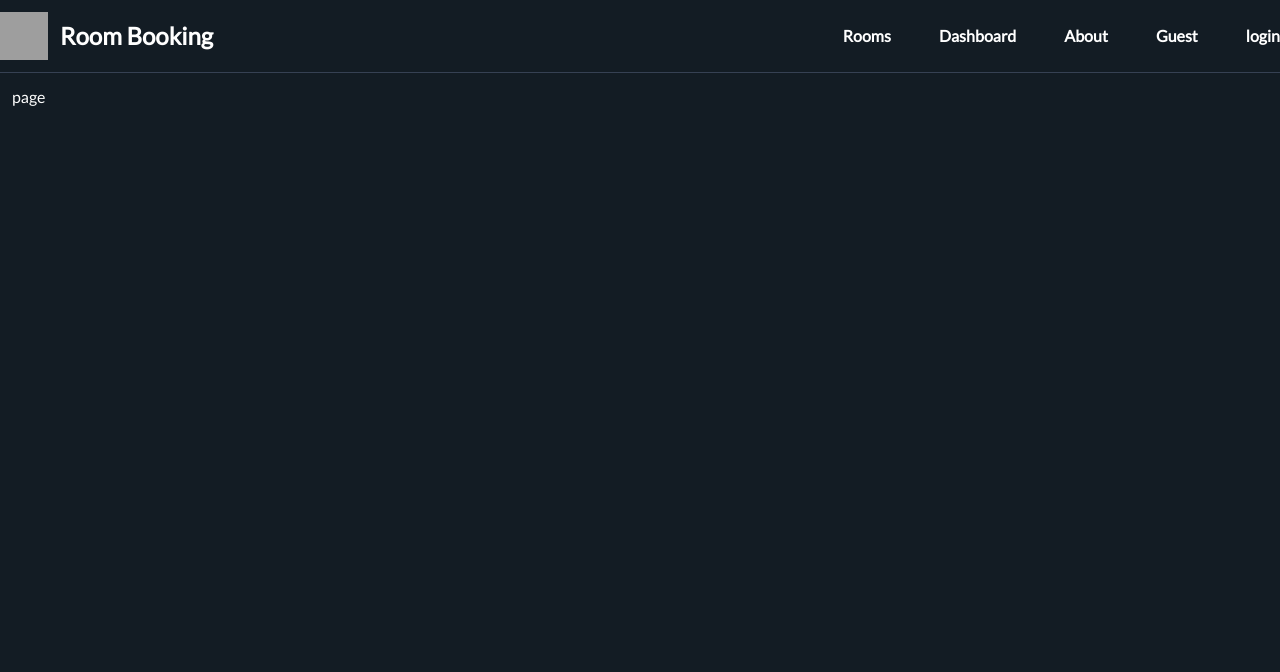
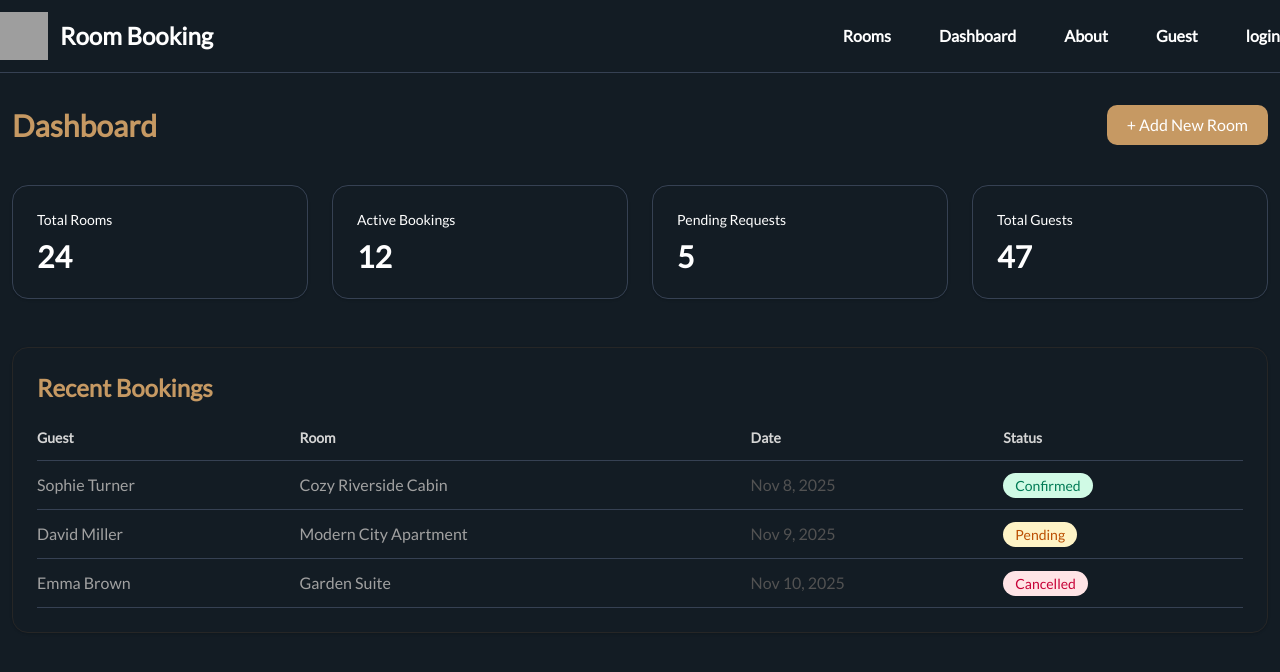
Before and after one commit to smashfakuddin/book-cabin, a Next.js app: page /dashboard in a window 1280 px wide. Shown: the top 672 px of the page. Built offline with nearby package versions, Linux system fonts and the light colour scheme; no server answers; grey boxes are pictures that could not be loaded.

Commit message:
dashboard design added

```diff
--- a/app/dashboard/page.tsx
+++ b/app/dashboard/page.tsx
@@ -1,5 +1,107 @@
-export default function page() {
+import Link from "next/link";
+
+export default function DashboardPage() {
+  const stats = [
+    { id: 1, title: "Total Rooms", value: 24 },
+    { id: 2, title: "Active Bookings", value: 12 },
+    { id: 3, title: "Pending Requests", value: 5 },
+    { id: 4, title: "Total Guests", value: 47 },
+  ];
+
+  const recentBookings = [
+    {
+      id: 1,
+      guest: "Sophie Turner",
+      room: "Cozy Riverside Cabin",
+      date: "Nov 8, 2025",
+      status: "Confirmed",
+    },
+    {
+      id: 2,
+      guest: "David Miller",
+      room: "Modern City Apartment",
+      date: "Nov 9, 2025",
+      status: "Pending",
+    },
+    {
+      id: 3,
+      guest: "Emma Brown",
+      room: "Garden Suite",
+      date: "Nov 10, 2025",
+      status: "Cancelled",
+    },
+  ];
+
   return (
-    <div className=" container mx-auto">page</div>
-  )
+    <main className="container mx-auto py-5">
+      {/* Top Bar */}
+      <header className="flex justify-between items-center mb-10 gap-4">
+        <h1 className="text-3xl font-bold text-less">Dashboard</h1>
+        <Link
+          href="/rooms/add"
+          className="bg-less text-white px-5 py-2 rounded-lg font-medium hover:bg-main transition"
+        >
+          + Add New Room
+        </Link>
+      </header>
+
+      {/* Stats Grid */}
+      <section className="grid sm:grid-cols-2 lg:grid-cols-4 gap-6 mb-12">
+        {stats.map((item) => (
+          <div
+            key={item.id}
+            className="  p-6 rounded-2xl shadow-sm hover:shadow-md transition-all border border-gray-700 "
+          >
+            <h3 className="text-sm mb-2">{item.title}</h3>
+            <p className="text-3xl font-semibold">{item.value}</p>
+          </div>
+        ))}
+      </section>
+
+      {/* Recent Bookings */}
+      <section className=" dark:bg-neutral-800 rounded-2xl shadow-sm border border-neutral-800 dark:border-neutral-700 p-6">
+        <h2 className="text-2xl font-semibold mb-6 text-less">Recent Bookings</h2>
+
+        <div className="overflow-x-auto">
+          <table className="w-full text-left border-collapse">
+            <thead>
+              <tr className="border-b border-gray-700 text-neutral-300 text-sm">
+                <th className="pb-3">Guest</th>
+                <th className="pb-3">Room</th>
+                <th className="pb-3">Date</th>
+                <th className="pb-3">Status</th>
+              </tr>
+            </thead>
+            <tbody>
+              {recentBookings.map((b) => (
+                <tr
+                  key={b.id}
+                  className="border-b border-gray-700 dark:border-neutral-700 hover:bg-neutral-900/60 cursor-pointer text-neutral-400 dark:hover:bg-neutral-800/60 transition-all duration-300"
+                >
+                  <td className="py-3 font-medium">{b.guest}</td>
+                  <td className="py-3">{b.room}</td>
+                  <td className="py-3 text-neutral-600 dark:text-neutral-300">
+                    {b.date}
+                  </td>
+                  <td className="py-3">
+                    <span
+                      className={`px-3 py-1 rounded-full text-sm font-medium ${
+                        b.status === "Confirmed"
+                          ? "bg-emerald-100 text-emerald-700 dark:bg-emerald-800/30 dark:text-emerald-300"
+                          : b.status === "Pending"
+                          ? "bg-amber-100 text-amber-700 dark:bg-amber-800/30 dark:text-amber-300"
+                          : "bg-rose-100 text-rose-700 dark:bg-rose-800/30 dark:text-rose-300"
+                      }`}
+                    >
+                      {b.status}
+                    </span>
+                  </td>
+                </tr>
+              ))}
+            </tbody>
+          </table>
+        </div>
+      </section>
+    </main>
+  );
 }
--- a/auth.ts
+++ b/auth.ts
@@ -10,53 +10,41 @@ export const { handlers, signIn, signOut, auth } = NextAuth({
   },
   providers: [
     Credentials({
-      // You can specify which fields should be submitted, by adding keys to the `credentials` object.
-      // e.g. domain, username, password, 2FA token, etc.
       credentials: {
         email: {},
         password: {},
       },
       authorize: async (credentials) => {
-        if (credentials == null) return null;
+        if (!credentials?.email || !credentials?.password) return null;
 
-        try {
-          await dbConnect();
-          const user = await User.findOne({ email: credentials?.email }).lean();
+        const user = await User.findOne({ email: credentials.email });
 
-          if (user) {
-            const isMatch = await bcrypt.compare(
-              credentials?.password,
-              user.password
-            );
+        if (!user) return null;
 
-            if (isMatch) {
-              const { password, ...rest } = user;
-              return rest;
-            } else {
-              console.error("password mismatch");
-              throw new Error("Check your password");
-            }
-          } else {
-            console.error("User not found");
-            throw new Error("User not found");
-          }
-        } catch (err) {
-          console.error(err);
-          return null;
-        }
+        const isMatch = await bcrypt.compare(
+          credentials.password as string,
+          user.password
+        );
+
+        if (!isMatch) throw new Error("Invalid password");
+
+        const { password, _id, ...rest } = user.toObject();
+        return { id: _id.toString(), ...rest };
       },
     }),
   ],
   callbacks: {
     async jwt({ token, user }) {
-      if (user) {
-        token.id = user._id.toString();
+      if (user && "_id" in user) {
+        token.id = (user as any)._id.toString();
       }
       return token;
     },
+
     async session({ session, token }) {
-      session.user.id = token.id;
-
+      if (session.user && token.id) {
+        (session.user as any).id = token.id;
+      }
       return session;
     },
   },
--- a/components/common/Navbar.tsx
+++ b/components/common/Navbar.tsx
@@ -40,7 +40,7 @@ export default async function Navbar() {
             About
           </Link>
           <Link
-            href={"/rooms"}
+            href={"/guest"}
             className=" hover:text-less transition-colors duration-300"
           >
             Guest
--- a/db/dbConnect.js
+++ b/db/dbConnect.js
@@ -3,7 +3,7 @@ import mongoose from 'mongoose';
 const MONGO_URI = process.env.MONGO_URI;
 
 
-console.log("mongouri",MONGO_URI);
+
 if (!MONGO_URI) {
   throw new Error('Please define the MONGODB_URI environment variable');
 }
```
